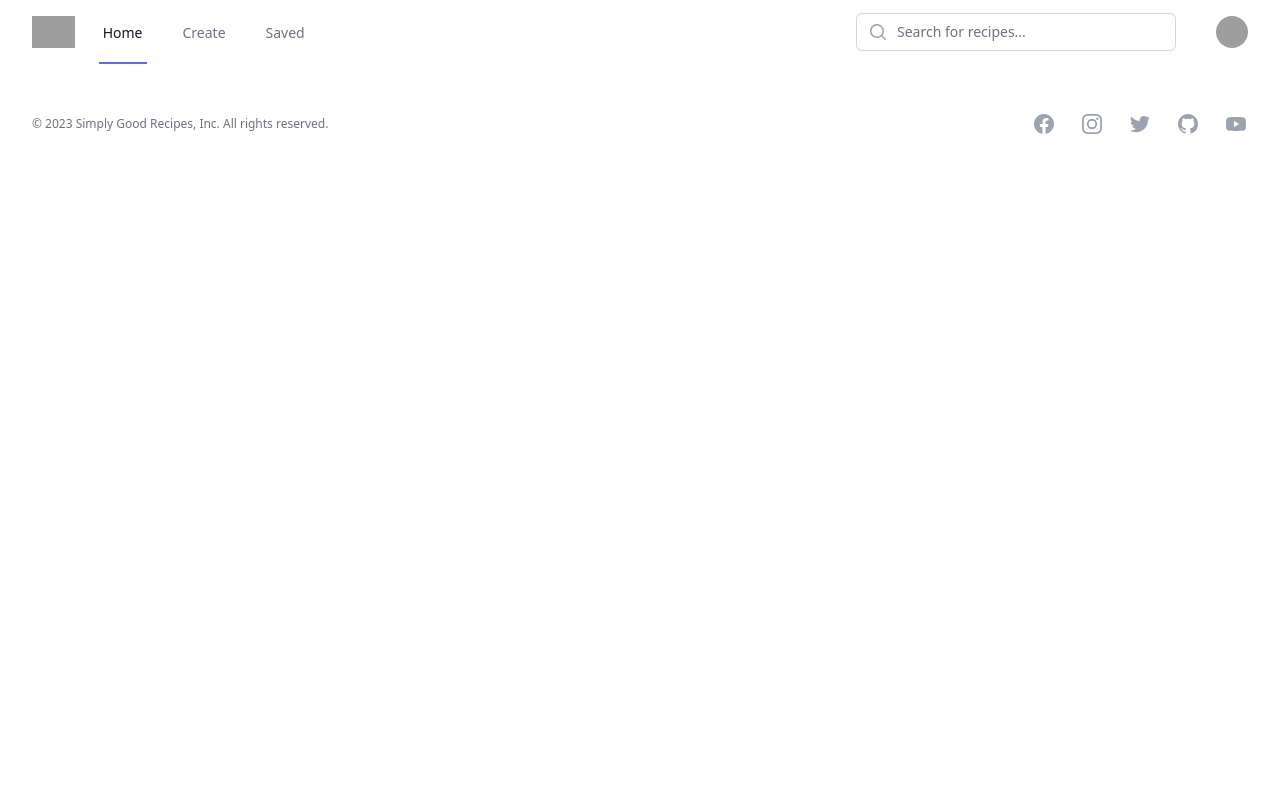
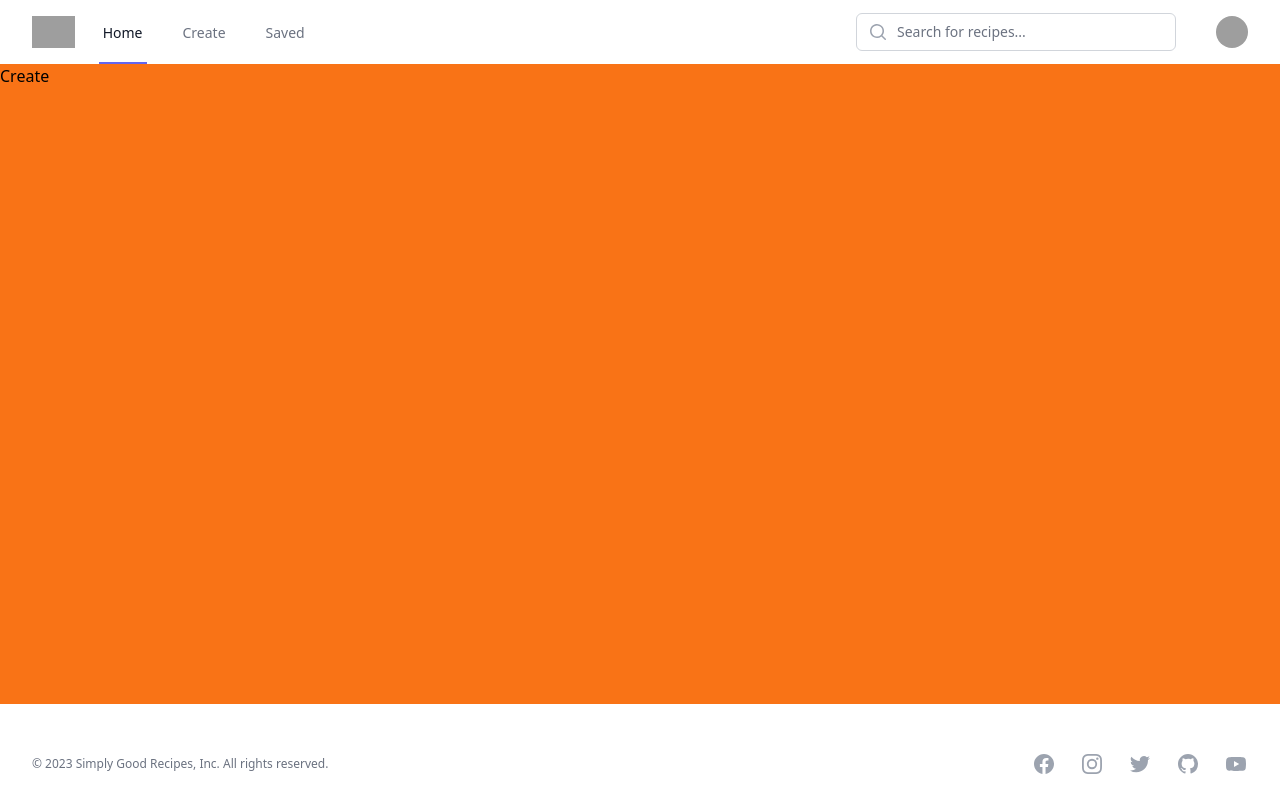
Before and after one commit to irriz-jayy/fictional-octo-potato, a React (Vite) app: page /create in a window 1280 px wide. Shown: the top 812 px of the page. Built offline with nearby package versions, Linux system fonts and the light colour scheme; grey boxes are pictures that could not be loaded; the HTML template or start-up script is replaced by a standard one.

Commit message:
added create page

```diff
--- a/src/App.jsx
+++ b/src/App.jsx
@@ -2,6 +2,7 @@ import { Route, Routes } from "react-router-dom";
 import Homepage from "./pages/Homepage";
 import Navbar from "./components/Navbar";
 import Footer from "./components/Footer";
+import Create from "./pages/Create";
 
 function App() {
   return (
@@ -9,6 +10,7 @@ function App() {
       <Navbar />
       <Routes>
         <Route exact path="/" element={<Homepage />} />
+        <Route path="/create" element={<Create />} />
       </Routes>
       <Footer />
     </>
--- a/src/components/Footer.jsx
+++ b/src/components/Footer.jsx
@@ -36,7 +36,7 @@ const navigation = [
   },
   {
     name: "GitHub",
-    href: "#",
+    href: "https://github.com/irriz-jayy",
     icon: (props) => (
       <svg fill="currentColor" viewBox="0 0 24 24" {...props}>
         <path
--- /dev/null
+++ b/src/pages/Create.jsx
@@ -0,0 +1,7 @@
+import React from "react";
+
+const Create = () => {
+  return <div className="bg-orange-500 min-h-[80vh]">Create</div>;
+};
+
+export default Create;
```
